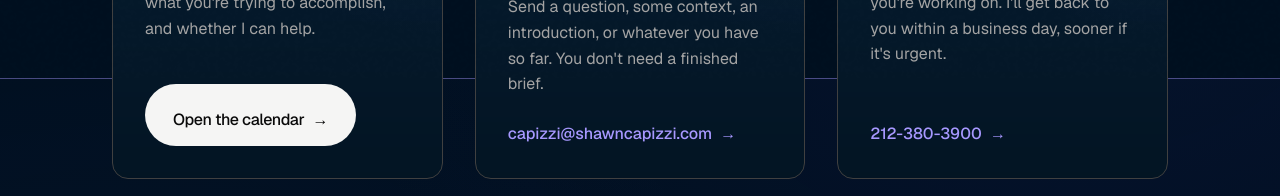
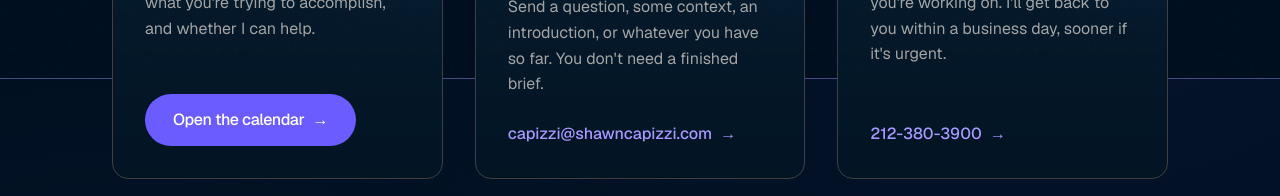
Before and after one commit to ShawnCapizzi/shawncapizzi-com, a Next.js app: page /contact in a window 1280 px wide. Shown: the part 722-918 px from the top of the page. Built offline with nearby package versions, Linux system fonts and the light colour scheme; no server answers.

Commit message:
Contact: calendar button is the purple primary pill, label centered

```diff
--- a/app/contact/page.tsx
+++ b/app/contact/page.tsx
@@ -65,15 +65,21 @@ export default function Page() {
                 We&apos;ll talk through what&apos;s happening, what you&apos;re
                 trying to accomplish, and whether I can help.
               </p>
+              {/* The page's primary ask, so it takes the purple pill. The
+                  .card-foot spacing sits on a wrapper: on the pill itself
+                  its 24px top padding lands inside the button and pushes
+                  the label off center. */}
+              <div className="card-foot">
                 <a
                   href={CAL_URL}
                   target="_blank"
                   rel="noopener noreferrer"
-                className="card-foot self-start inline-flex items-center justify-center px-7 py-3.5 rounded-full bg-text-primary text-text-inverse text-base font-medium tracking-tight hover:scale-[1.02] transition-transform"
+                  className="inline-flex items-center justify-center px-7 py-3.5 rounded-full bg-[#6B5CFF] hover:bg-[#7B6CFF] text-white text-base font-medium tracking-tight hover:scale-[1.02] transition-all"
                 >
                   Open the calendar
                   <span aria-hidden="true" className="ml-2">&rarr;</span>
                 </a>
+              </div>
             </article>
 
             {/* Card 2: prefers to start in writing (email) */}
```
Lines whose indentation alone changed are shown as unchanged.
